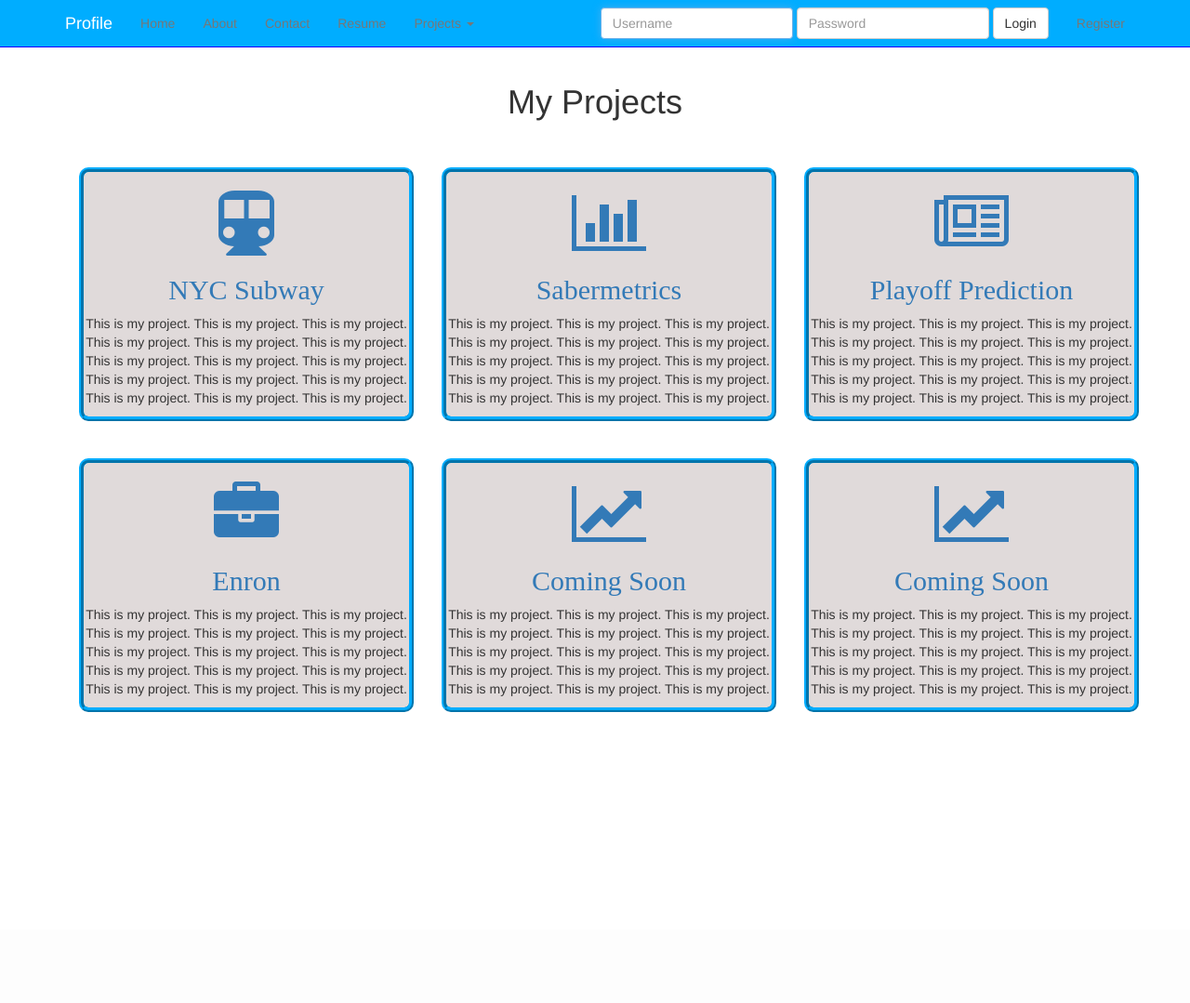
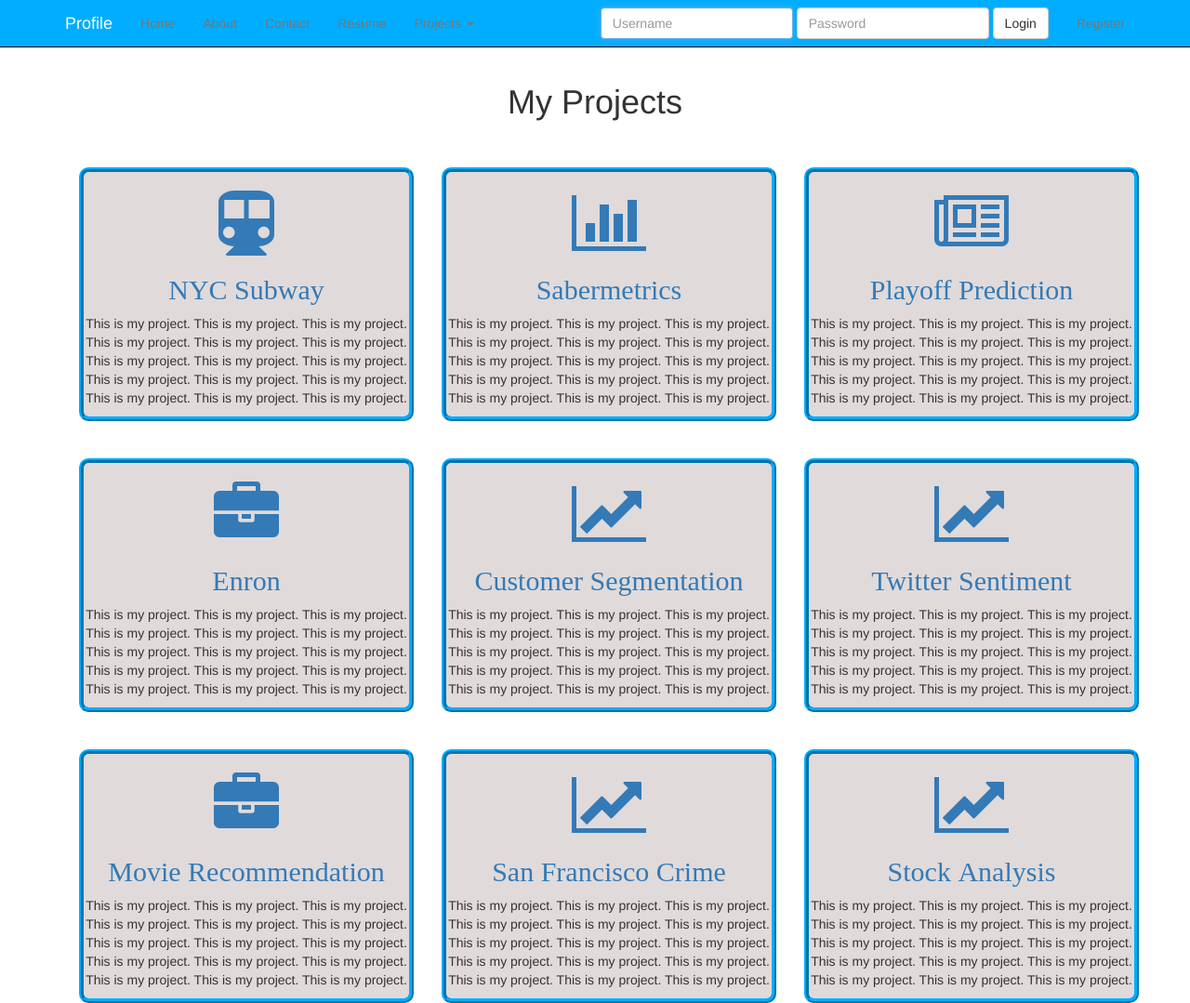
Before and after one commit to mevanoff24/profileSite, a Django app: page /projects/ in a window 1280 px wide. Shown: the whole page at 93% size. Before the commit the page ends 1000 px from the top, so only its background shows below. Run offline with Django 3.2, Linux system fonts and the light colour scheme; some libraries are stand-ins or nearby versions.

Commit message:
docs: added project pages

```diff
--- a/src/static_in_pro/our_static/css/navbar-static-top.css
+++ b/src/static_in_pro/our_static/css/navbar-static-top.css
@@ -5,7 +5,7 @@
 .navbar-static-top {
   	margin-bottom: 19px;
   	background-color: #00ADFF;
-  	border-color: blue;
+  	border-color: black;
 }
 
 .navbar-default .navbar-brand {
--- a/src/templates/about.html
+++ b/src/templates/about.html
@@ -40,7 +40,7 @@
 <div class="row">
 	<div class="col-sm-6 col-sm-offset-3">
 		<a href="https://github.com/mevanoff24"><i class="fa fa-github fa-3x pad icon"></i></a>
-		<a href="www.linkedin.com/in/mevanoff24"><i class="fa fa-linkedin-square fa-3x pad icon"></i></a>
+		<a href="https://www.linkedin.com/in/mevanoff24"><i class="fa fa-linkedin-square fa-3x pad icon"></i></a>
 		<a href="https://www.facebook.com/matt.evanoff"><i class="fa fa-facebook-square fa-3x pad icon"></i></a>
 		<a href="https://plus.google.com/105700888878739499862/posts"><i class="fa fa-google-plus fa-3x pad icon"></i></a>
 		<a href="https://twitter.com/MattEvanoff24"><i class="fa fa-twitter fa-3x pad icon"></i></a>
--- a/src/templates/projects.html
+++ b/src/templates/projects.html
@@ -71,8 +71,8 @@
 		<div class="col-sm-4">
 			<div class='text-align-center project'>
 				</br>
-				<a href="{% url 'projects' %}"<i class="fa fa-line-chart fa-5x"></i>
-				<h2 class='text-align-center'>Coming Soon</h2></a>
+				<a href="{% url 'customersegmentation' %}"<i class="fa fa-line-chart fa-5x"></i>
+				<h2 class='text-align-center'>Customer Segmentation</h2></a>
 				<p>This is my project. This is my project. This is my project. This is my project. This is my project. This is my project. This is my project. This is my project. This is my project. This is my project. This is my project. This is my project. This is my project. This is my project. This is my project.</p>
 			</div>
 		</div>
@@ -80,8 +80,42 @@
 		<div class="col-sm-4">
 			<div class='text-align-center project'>
 				</br>
-				<a href="{% url 'projects' %}"<i class="fa fa-line-chart fa-5x"></i></i>
-				<h2 class='text-align-center'>Coming Soon</h2></a>
+				<a href="{% url 'twittersentiment' %}"<i class="fa fa-line-chart fa-5x"></i></i>
+				<h2 class='text-align-center'>Twitter Sentiment</h2></a>
+				<p>This is my project. This is my project. This is my project. This is my project. This is my project. This is my project. This is my project. This is my project. This is my project. This is my project. This is my project. This is my project. This is my project. This is my project. This is my project.</p>
+			</div>
+		</div>
+	</div>
+</div>
+
+</br>
+</br>
+
+<div class="container">
+	<div class="row">
+		<div class="col-sm-4">
+			<div class='text-align-center project'>
+				</br>
+				<a href="{% url 'movierecommendation' %}"<i class="fa fa-briefcase fa-5x"></i>
+				<h2 class='text-align-center'>Movie Recommendation</h2></a>
+				<p>This is my project. This is my project. This is my project. This is my project. This is my project. This is my project. This is my project. This is my project. This is my project. This is my project. This is my project. This is my project. This is my project. This is my project. This is my project.</p>
+			</div>
+		</div>
+
+		<div class="col-sm-4">
+			<div class='text-align-center project'>
+				</br>
+				<a href="{% url 'sfcrime' %}"<i class="fa fa-line-chart fa-5x"></i>
+				<h2 class='text-align-center'>San Francisco Crime</h2></a>
+				<p>This is my project. This is my project. This is my project. This is my project. This is my project. This is my project. This is my project. This is my project. This is my project. This is my project. This is my project. This is my project. This is my project. This is my project. This is my project.</p>
+			</div>
+		</div>
+
+		<div class="col-sm-4">
+			<div class='text-align-center project'>
+				</br>
+				<a href="{% url 'stockanalysis' %}"<i class="fa fa-line-chart fa-5x"></i></i>
+				<h2 class='text-align-center'>Stock Analysis</h2></a>
 				<p>This is my project. This is my project. This is my project. This is my project. This is my project. This is my project. This is my project. This is my project. This is my project. This is my project. This is my project. This is my project. This is my project. This is my project. This is my project.</p>
 			</div>
 		</div>
```
Also changed, not shown: src/templates/home.html (+4 -3 lines), src/templates/customersegmentation.html (added), src/templates/movierecommendation.html (added), src/templates/sfcrime.html (added), src/templates/stockanalysis.html (added), src/templates/twittersentiment.html (added).
